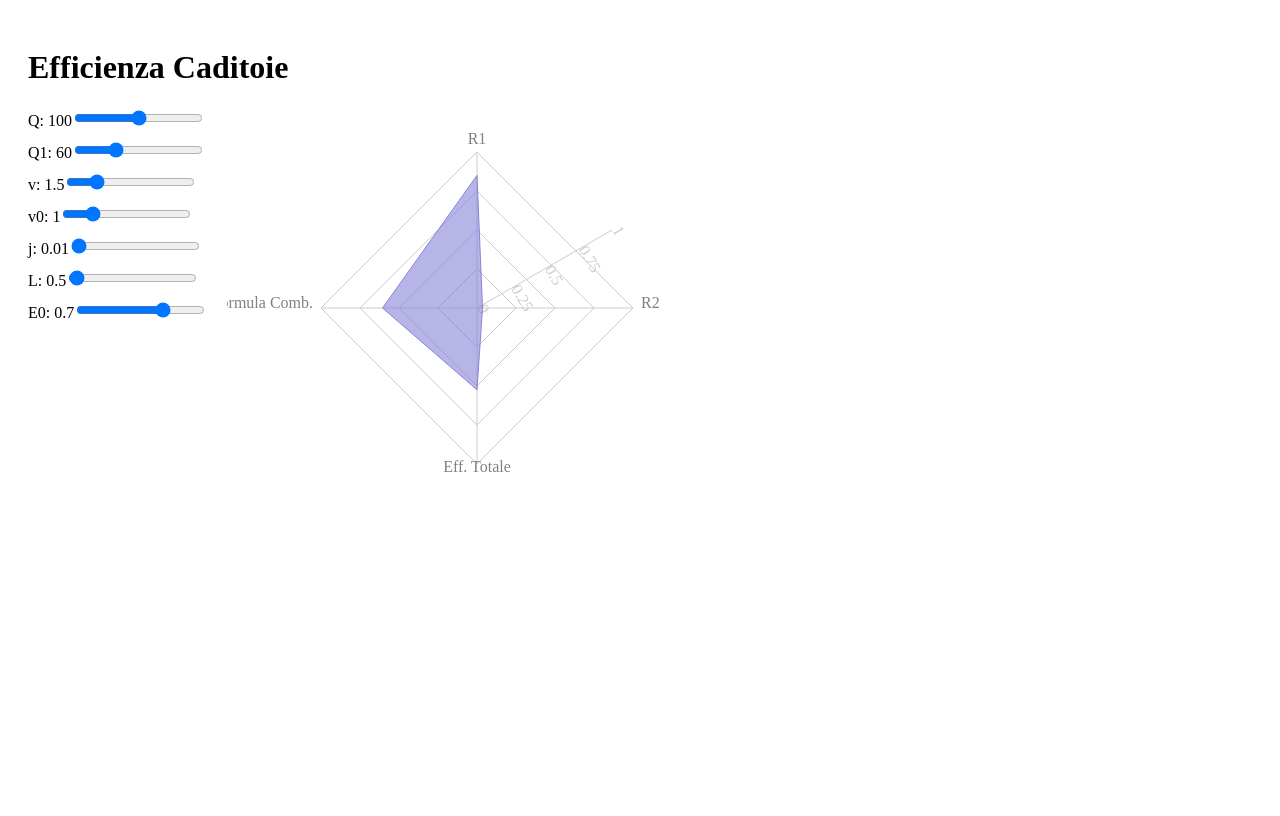
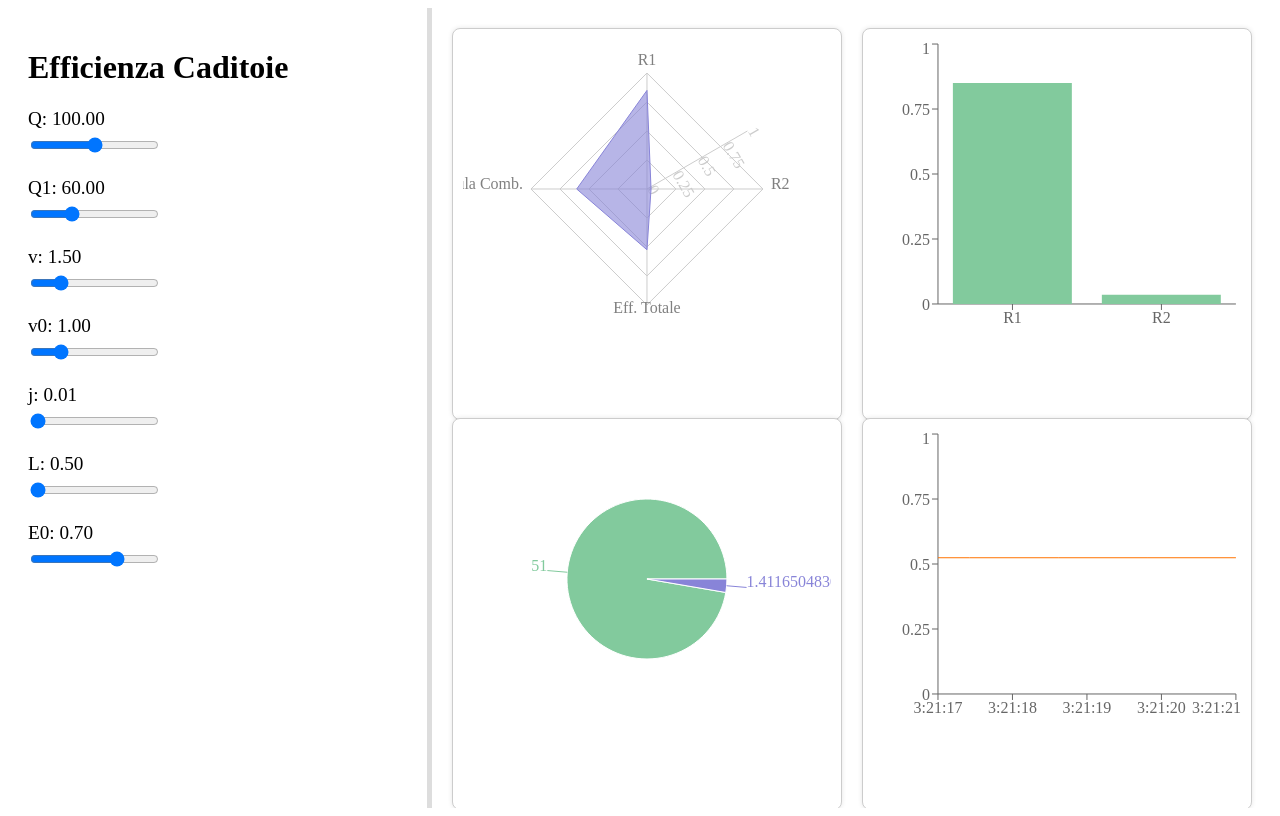
Before and after one commit to Pietro-Ricciardi/Efficienza-Caditoie, a React (Vite) app: page / in a window 1280 px wide. Built offline with nearby package versions, Linux system fonts and the light colour scheme.

Commit message:
Add resizable layout with additional charts

```diff
--- /dev/null
+++ b/src/App.css
@@ -0,0 +1,43 @@
+.container {
+  display: flex;
+  height: 100vh;
+}
+
+.leftPane {
+  overflow: auto;
+  padding: 20px;
+}
+
+.rightPane {
+  flex-grow: 1;
+  overflow: auto;
+  padding: 20px;
+  display: grid;
+  grid-template-columns: repeat(auto-fit, minmax(300px, 1fr));
+  gap: 20px;
+}
+
+.resizer {
+  width: 5px;
+  cursor: col-resize;
+  background: #ddd;
+}
+
+.chart-box {
+  border: 1px solid #ccc;
+  border-radius: 8px;
+  background: #fff;
+  box-shadow: 0 0 5px rgba(0, 0, 0, 0.1);
+  padding: 10px;
+  height: 100%;
+}
+
+.slider-label {
+  display: block;
+  font-size: 1.2em;
+  margin-bottom: 5px;
+}
+
+.slider-container {
+  margin-bottom: 20px;
+}
--- a/src/App.jsx
+++ b/src/App.jsx
@@ -1,5 +1,23 @@
-import React, { useState } from "react";
-import { Radar, RadarChart, PolarGrid, PolarAngleAxis, PolarRadiusAxis, Tooltip, ResponsiveContainer } from "recharts";
+import React, { useState, useEffect } from "react";
+import {
+  Radar,
+  RadarChart,
+  PolarGrid,
+  PolarAngleAxis,
+  PolarRadiusAxis,
+  Tooltip,
+  ResponsiveContainer,
+  BarChart,
+  Bar,
+  XAxis,
+  YAxis,
+  PieChart,
+  Pie,
+  Cell,
+  LineChart,
+  Line,
+} from "recharts";
+import "./App.css";
 
 export default function App() {
   const [params, setParams] = useState({
@@ -17,6 +35,26 @@ export default function App() {
     setParams({ ...params, [key]: value });
   };
 
+  const [leftWidth, setLeftWidth] = useState(30);
+  const [isResizing, setIsResizing] = useState(false);
+
+  const startResize = () => setIsResizing(true);
+
+  useEffect(() => {
+    const handleMove = (e) => {
+      if (!isResizing) return;
+      const newWidth = (e.clientX / window.innerWidth) * 100;
+      if (newWidth > 10 && newWidth < 80) setLeftWidth(newWidth);
+    };
+    const stopResize = () => setIsResizing(false);
+    document.addEventListener("mousemove", handleMove);
+    document.addEventListener("mouseup", stopResize);
+    return () => {
+      document.removeEventListener("mousemove", handleMove);
+      document.removeEventListener("mouseup", stopResize);
+    };
+  }, [isResizing]);
+
   const R1 = 1 - 0.3 * (params.v - params.v0);
   const R2 = 1 / (1 + (0.083 * Math.pow(params.v, 1.8)) / (params.j * Math.pow(params.L, 2 / 3)));
   const Q1_star = params.Q1 * R1;
@@ -32,14 +70,37 @@ export default function App() {
     { subject: "Formula Comb.", A: E_formula },
   ];
 
+  const barData = [
+    { name: "R1", value: R1 },
+    { name: "R2", value: R2 },
+  ];
+
+  const pieData = [
+    { name: "Q1*", value: Q1_star },
+    { name: "Q2*", value: Q2_star },
+  ];
+
+  const [lineData, setLineData] = useState([]);
+
+  useEffect(() => {
+    const id = setInterval(() => {
+      setLineData((d) => [
+        ...d.slice(-9),
+        { time: new Date().toLocaleTimeString().split(" ")[0], value: E },
+      ]);
+    }, 1000);
+    return () => clearInterval(id);
+  }, [E]);
+
   return (
-    <div style={{ padding: 20 }}>
+    <div className="container">
+      <div className="leftPane" style={{ flexBasis: `${leftWidth}%` }}>
         <h1>Efficienza Caditoie</h1>
-      <div style={{ display: 'flex', flexWrap: 'wrap', gap: 20 }}>
-        <div>
         {Object.entries(params).map(([key, value]) => (
-            <div key={key} style={{ marginBottom: 10 }}>
-              <label>{key}: {value}</label>
+          <div key={key} className="slider-container">
+            <label className="slider-label">
+              {key}: {value.toFixed(2)}
+            </label>
             <input
               type="range"
               min={key === "E0" ? 0 : 0.01}
@@ -51,15 +112,64 @@ export default function App() {
           </div>
         ))}
       </div>
-        <div style={{ width: 500, height: 400 }}>
-          <ResponsiveContainer width="100%" height="100%">
+      <div className="resizer" onMouseDown={startResize} />
+      <div className="rightPane">
+        <div className="chart-box">
+          <ResponsiveContainer width="100%" height={300}>
             <RadarChart cx="50%" cy="50%" outerRadius="80%" data={data}>
               <PolarGrid />
               <PolarAngleAxis dataKey="subject" />
               <PolarRadiusAxis angle={30} domain={[0, 1]} />
-              <Radar name="Efficienze" dataKey="A" stroke="#8884d8" fill="#8884d8" fillOpacity={0.6} />
+              <Radar
+                name="Efficienze"
+                dataKey="A"
+                stroke="#8884d8"
+                fill="#8884d8"
+                fillOpacity={0.6}
+              />
               <Tooltip />
             </RadarChart>
+          </ResponsiveContainer>
+        </div>
+
+        <div className="chart-box">
+          <ResponsiveContainer width="100%" height={300}>
+            <BarChart data={barData}>
+              <XAxis dataKey="name" />
+              <YAxis domain={[0, 1]} />
+              <Tooltip />
+              <Bar dataKey="value" fill="#82ca9d" />
+            </BarChart>
+          </ResponsiveContainer>
+        </div>
+
+        <div className="chart-box">
+          <ResponsiveContainer width="100%" height={300}>
+            <PieChart>
+              <Pie
+                data={pieData}
+                dataKey="value"
+                nameKey="name"
+                outerRadius={80}
+                label
+              >
+                {pieData.map((entry, index) => (
+                  <Cell key={`c-${index}`} fill={index ? "#8884d8" : "#82ca9d"} />
+                ))}
+              </Pie>
+              <Tooltip />
+            </PieChart>
+          </ResponsiveContainer>
+        </div>
+
+        <div className="chart-box">
+          <ResponsiveContainer width="100%" height={300}>
+            <LineChart data={lineData}>
+              <XAxis dataKey="time" />
+              <YAxis domain={[0, 1]} />
+              <Tooltip />
+              <Line type="monotone" dataKey="value" stroke="#ff7300" />
+            </LineChart>
           </ResponsiveContainer>
         </div>
       </div>
```
Lines whose indentation alone changed are shown as unchanged.
